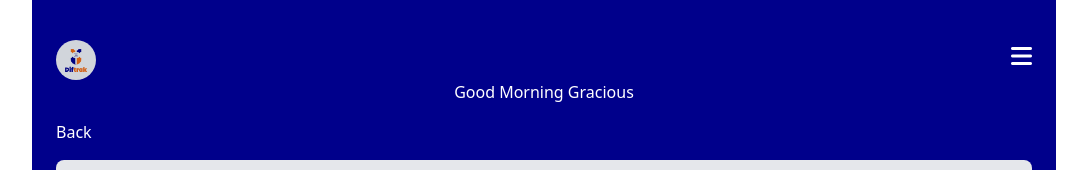
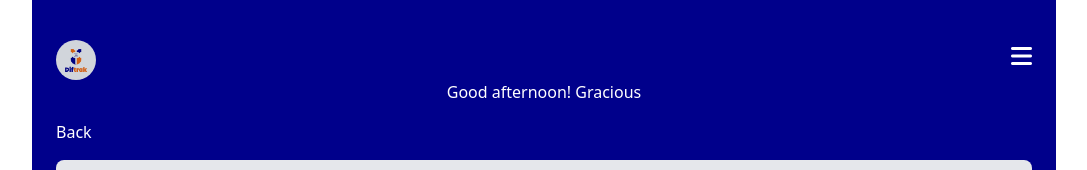
Before and after one commit to DGreegman/SwiftBill, a Vue app: page /swift-list in a window 1280 px wide. Shown: the top 170 px of the page, without its empty margins (96-1183 px from the left). Built offline with nearby package versions, Linux system fonts and the light colour scheme.

Commit message:
Added greetings to the app that greets the user based on the the time of the day

```diff
--- a/src/views/TableView.vue
+++ b/src/views/TableView.vue
@@ -5,7 +5,7 @@
             <Header />
 
             <div class="mb-4">
-                <p class="text-center text-white">Good Morning Gracious</p>
+                <p class="text-center text-white" v-text="greeting"></p>
             </div>
             <div class="mb-4">
 
@@ -84,6 +84,7 @@
 
     const amount = ref('')
     const text = ref('')
+    const greeting = ref('')
     const onlyLettersRegex = /^[A-Za-z]+$/;
     let totalShow = false
 
@@ -151,4 +152,26 @@
         services.value = services.value.filter((service) => service.id !==id)
         saveServiceToLocalStorage()
     }
+
+    const greetUser = () => {
+        // Get the current hour
+        const currentTime = new Date();
+        const currentHour = currentTime.getHours();
+
+        // Define the greeting based on the time of day
+        if (currentHour < 12) {
+            greeting.value = "Good morning! Gracious";
+        } else if (currentHour < 18) {
+            greeting.value = "Good afternoon! Gracious";
+        } else {
+            greeting.value = "Good evening! Gracious";
+        }
+
+        // Return the greeting
+        return greeting;
+    }
+    onMounted(() =>{
+        greetUser()
+    })
+
 </script>
```
